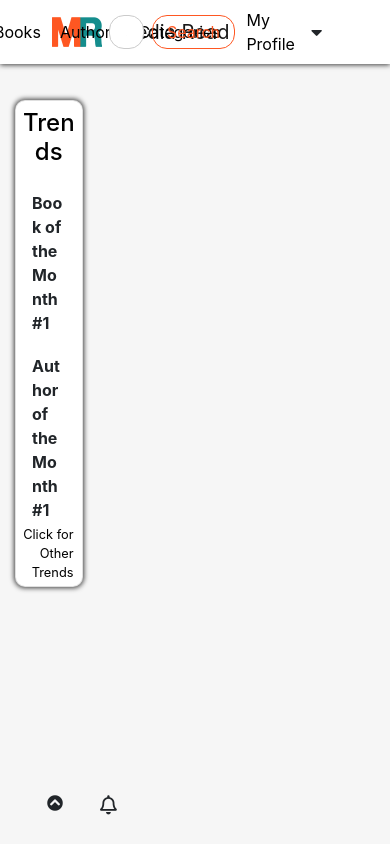
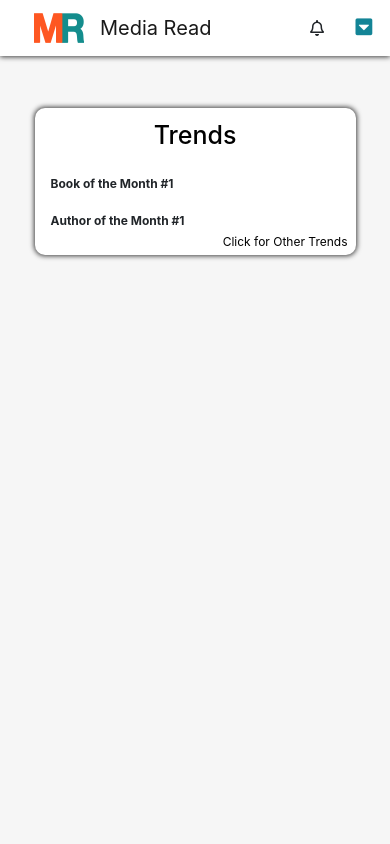
Before and after one commit to erhanyaylali1/MediaRead, a Flask app: page / in a window 390 px wide. Run offline with Flask 2, Linux system fonts and the light colour scheme; the visitor is signed in with stand-in values (Sample User, id 1); data that the repository does not hold is empty; some libraries are stand-ins or nearby versions; some web fonts are replaced.

Commit message:
responsive anasayfa bitti

```diff
--- a/app.py
+++ b/app.py
@@ -118,6 +118,9 @@ def livesearch():
     UNION
     SELECT mediaread.author.idAuthor,mediaread.author.fullName,mediaread.author.authorImage, 1 FROM mediaread.author
     WHERE mediaread.author.fullName LIKE '%"""+key+"""%'
+    UNION
+    SELECT mediaread.user.idUser,mediaread.user.fullName,mediaread.user.username, 2 FROM mediaread.user
+    WHERE mediaread.user.fullName LIKE '%"""+key+"""%'
     limit 10
     """
     db.cursor.execute(sorgu)
--- a/static/css/style.css
+++ b/static/css/style.css
@@ -73,17 +73,16 @@ body {
     max-width: 1400px;
 }
 
-.navbar .container div.parts {
+.part1 {
+    width: 20%;
+    align-items: center;
     display: flex;
     flex-direction: row;
 }
 
-.part1 {
-    width: 20%;
-    align-items: center;
-}
-
 .part2 {
+    display: flex;
+    flex-direction: row;
     width: 44%;
 }
 
@@ -93,7 +92,7 @@ body {
 }
 
 .part2 .searchDiv .searchInput {
-    width: 85%;
+    width: 80%;
     border-radius: 15px;
     border: 1px solid #CBCBCB;
 }
@@ -122,6 +121,8 @@ body {
     justify-self: flex-end;
     justify-content: flex-end;
     width: 36%;
+    display: flex;
+    flex-direction: row;
 }
 
 .part3 a.nav-link:hover {
@@ -1017,7 +1018,7 @@ body {
     position: absolute;
     width: 82%;
     top: 40px;
-    z-index: 111;
+    z-index: 1111;
     padding: 10px 20px;
     display: none;
 }
@@ -1224,3 +1225,208 @@ body {
     position: relative;
     padding-right: 6px;
 }
+
+.burger{
+    display: none;
+}
+
+.flex2 {
+    display: flex!important;
+}
+
+@media screen and (max-width: 450px) {
+
+    p, a, div    {
+        font-size: 12px;
+    }
+    .navbar .part2{
+        display: none;
+        width: 100%;
+        margin-top: 1rem;
+    }
+
+    .trendtitle a{
+        font-size: 25px;
+    }
+
+    .navbar .part3 {
+        display: none;
+        justify-content: inherit;
+        margin-top: .6rem;
+    }
+
+    .navbar .container {
+        flex-direction: column;
+        align-items: flex-start;
+        width: 90%;
+    }
+
+    .part2 .searchDiv .searchInput {
+        width: 70%;
+    }
+
+    .profileText {
+        width: max-content;
+    }
+
+    .burger{
+        display: block;
+        position: absolute;
+        right: 1.1rem;
+    }
+
+    .burger i {
+        font-size: 1.2rem;
+        color: #138496;
+    }
+
+    .profileExtension{
+        left: -50px;
+    }
+
+    .profileInfo{
+        position: initial;
+    }
+
+    .row-tf {
+        flex-direction: column;
+    }
+
+    .row-tf .col-3 {
+        width: 90%;
+        max-width: 90%;
+        margin-left: auto;
+        margin-right: auto;
+    }
+
+    .row-tf .col-8 {
+        width: 90%;
+        margin-right: auto;
+        max-width: 90%;
+    }
+
+    .left-footer {
+        position: relative;
+        left: 0px;
+        overflow: hidden;
+        border-bottom-left-radius: 10px;
+        height: inherit;
+        width: 14rem;
+        max-width: 14rem;
+    }
+
+    .myshape {
+        position: absolute;
+        border-bottom: 25px solid slategrey;
+        width: 14rem;
+        border-left: none;
+    }
+
+    .shapetext {
+        position: relative;
+        left: 10px;
+        max-width: 13rem;
+    }
+
+    .shapetext cite:nth-child(2){
+        display: none;
+    }
+
+    .headerIndex, .cardIndex .card-body {
+        padding: 6px 15px;
+    }
+
+    .indexFooter {
+        align-self: flex-start;
+        justify-self: end;
+        margin-top: 0px;
+        padding: 0px!important;
+        height: 23px;
+    }
+
+    .searchresults {
+        width: 70%;
+    }
+
+    .showprofileicon{
+        display: none;
+    }
+
+    .indexContainer {
+        padding-top: 100px!important;
+    }
+
+    .navbar {
+        position: fixed;
+        width: 100%;
+        z-index: 99999;
+    }
+
+    .notification {
+        position: fixed;
+        top: 20px;
+        left: auto;
+        z-index: 999999;
+        right: 60px;
+        bottom: auto;
+    }
+
+    .notification i {
+        font-size: 1rem;
+    }
+
+    .notificationdiv{
+        position: fixed;
+        top: 4.7rem;
+        right: 3.7rem;;
+        width: 15rem;
+        z-index: 1111;
+        background-color: white;
+        height: fit-content;
+    }
+
+    .notificationdiv ul li a {
+        font-size: 1.1rem;
+    }
+
+    .backtotop {
+        font-size: 15px;
+        padding: 1px 4px;
+    }
+
+    .booksContainer {
+        margin-top: auto;
+        padding-top: 100px;
+    }
+
+    .pl-5 .bookh3Title {
+        font-size: 1rem;
+    }
+
+    .btnSmall {
+        font-size: 0.7rem;
+    }
+
+    .titlecard {
+        width: 85%;
+        margin: 0 auto;
+        border-radius: 10px;
+    }
+
+    .titlecard .card-body {
+        padding: 0.5rem 1rem 0.5rem 1rem!important;
+    }
+
+    .titlecard .dropdown-menu {
+        left: -4rem!important;
+        top: 0.5rem!important;
+        min-width: auto;
+    }
+
+    .ml-auto .btn-group .dropdown-menu a {
+        width: 8rem;
+        color: white;
+        font-size: .8rem;
+    }
+
+}
--- a/static/js/script.js
+++ b/static/js/script.js
@@ -183,6 +183,8 @@ $(document).ready(function() {
                     $.each(res,function(index,value){
                         if(value[3] == 0){
                             data += "<li><a href='/books/"+value[0]+"'>"+value[1]+"</a></li>";
+                        } else if (value[3] == 2) {
+                            data += "<li><a href='/users/"+value[0]+"'>"+value[1]+"</a></li>";
                         } else {
                             data += "<li><a href='/authors/"+value[0]+"'>"+value[1]+"</a></li>";
                         }
@@ -233,6 +235,14 @@ $(document).ready(function() {
         })
     })
 
+
+    $(".burger").click(function(){
+        $(this).toggleClass("rotate180deg")
+        $(".navbar .part3").toggleClass("flex2");
+        $(".navbar .part2").toggleClass("flex2");
+    })
+
+
     function yourFunction(){
 
         $.ajax({
--- a/templates/books.html
+++ b/templates/books.html
@@ -2,14 +2,14 @@
 
 <div class="container booksContainer">
 
-    <div class="card mb-5">
+    <div class="card titlecard mb-5">
         <div class="card-body pl-5 d-flex flex-row align-items-center">
             <div>
                 <p class="bookh3Title m-0">Books (Total: {{ length }} Books)</p>
             </div>
             <div class="ml-auto">
                 <div class="btn-group">
-                    <button type="button" class="btn btn-info dropdown-toggle" data-toggle="dropdown" aria-haspopup="true" aria-expanded="false">
+                    <button type="button" class="btn btn-info dropdown-toggle btnSmall" data-toggle="dropdown" aria-haspopup="true" aria-expanded="false">
                       Sort
                     </button>
                     <div class="dropdown-menu bg-info">
--- a/templates/index.html
+++ b/templates/index.html
@@ -1,14 +1,14 @@
 {% extends "layout.html" %} {% block title %} Media Read {% endblock %} {% block content %}
 
 
-<div class="container py-5">
+<div class="container indexContainer py-5">
 
-    <div class="row pt-2">
+    <div class="row row-tf pt-2">
 
 
         <div class="col-3 profileInfo">
-            <div class="card cardIndexpt-1 mb-5">
-                <h4 class="text-center mt-2 mb-4"><a href="/trends">Trends</a></h4>
+            <div class="card cardIndex pt-1 mb-5">
+                <h4 class="text-center trendtitle mt-2 mb-4"><a href="/trends">Trends</a></h4>
                 <div class="trendPart">
                     <div class="mx-3">
                         <p><b>Book of the Month #1</b></p>
--- a/templates/navbar.html
+++ b/templates/navbar.html
@@ -1,8 +1,12 @@
-<nav class="navbar navbar-expand-md navbar-light bg-dark">
+<nav class="navbar navbar-expand-lg navbar-light bg-dark">
     <div class="container justify-content-between">
         <div class="part1 parts">
             <a href="/"><img src="{{ url_for('static', filename='img/logo.png') }}" width="50" height="30"></a>
             <a class="navbar-brand ml-3" href="/">Media Read</a>
+
+            <div class="burger">
+                <i class="fas fa-caret-square-down"></i>
+            </div>
         </div>
         <div class="part2 parts">
             <div class="searchDiv parts">
```
